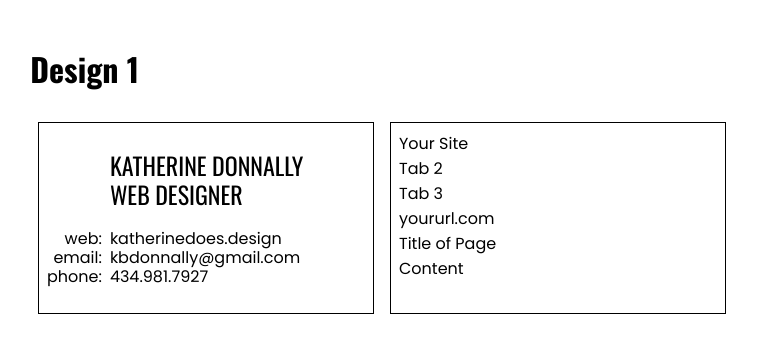
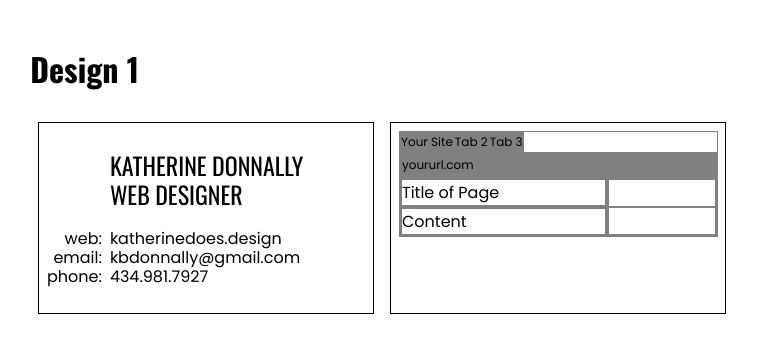
Before and after one commit to kbdonnally/business-card, a Jekyll site: the page built from pages/design-1.html, in a window 1280 px wide. Shown: the top 353 px of the page, without its empty margins (23-780 px from the left). Built offline with Jekyll 4.4.1, drawn with Linux system fonts in a browser that asks for light colours; some web fonts are replaced.

Commit message:
Get about halfway through making fake browser w/ CSS

```diff
--- a/assets/css/_sass/_pages/_design-1.scss
+++ b/assets/css/_sass/_pages/_design-1.scss
@@ -84,27 +84,31 @@
 // Back of card:
 
 .design-1-card__back {
-
+	position: relative;
+	display: grid;
+	grid-template-rows: auto auto 1fr;
+	grid-template-areas: 'tabs'
+						 'url'
+						 'site';
+	* {
+		border: 1px solid gray;
+	}
 }
 
 .design-1-back__tabs {
-
+	grid-area: tabs;
+	display: flex;
+	font-size: 12px;
 }
 
 .design-1-tabs__tab {
-
-}
-
-.design-1-tabs__tab {
-
-}
-
-.design-1-tabs__tab {
-
+	background-color: gray;
 }
 
 .design-1-back__url {
-
+	grid-area: url;
+	font-size: 12px;
+	background-color: gray;
 }
 
 .design-1-url__url-holder {
@@ -116,11 +120,15 @@
 }
 
 .design-1-back__content {
-
+	grid-area: site;
+	display: grid;
+	grid-template-rows: 1fr 1fr;
+	grid-template-areas: 'title images'
+						 'text images';
 }
 
 .design-1-content__title {
-
+	grid-area: title;
 }
 
 .design-1-content__title-text {
@@ -128,7 +136,8 @@
 }
 
 .design-1-content__content {
-
+	grid-area: text;
+	height: 100%;
 }
 
 .design-1-content__content-text {
@@ -136,13 +145,10 @@
 }
 
 .design-1-content__images {
-
+	grid-area: images;
+	display: grid;
 }
 
 .design-1-images__image {
-
+	height: 100%;
 }
-
-.design-1-images__image {
-
-}
```
